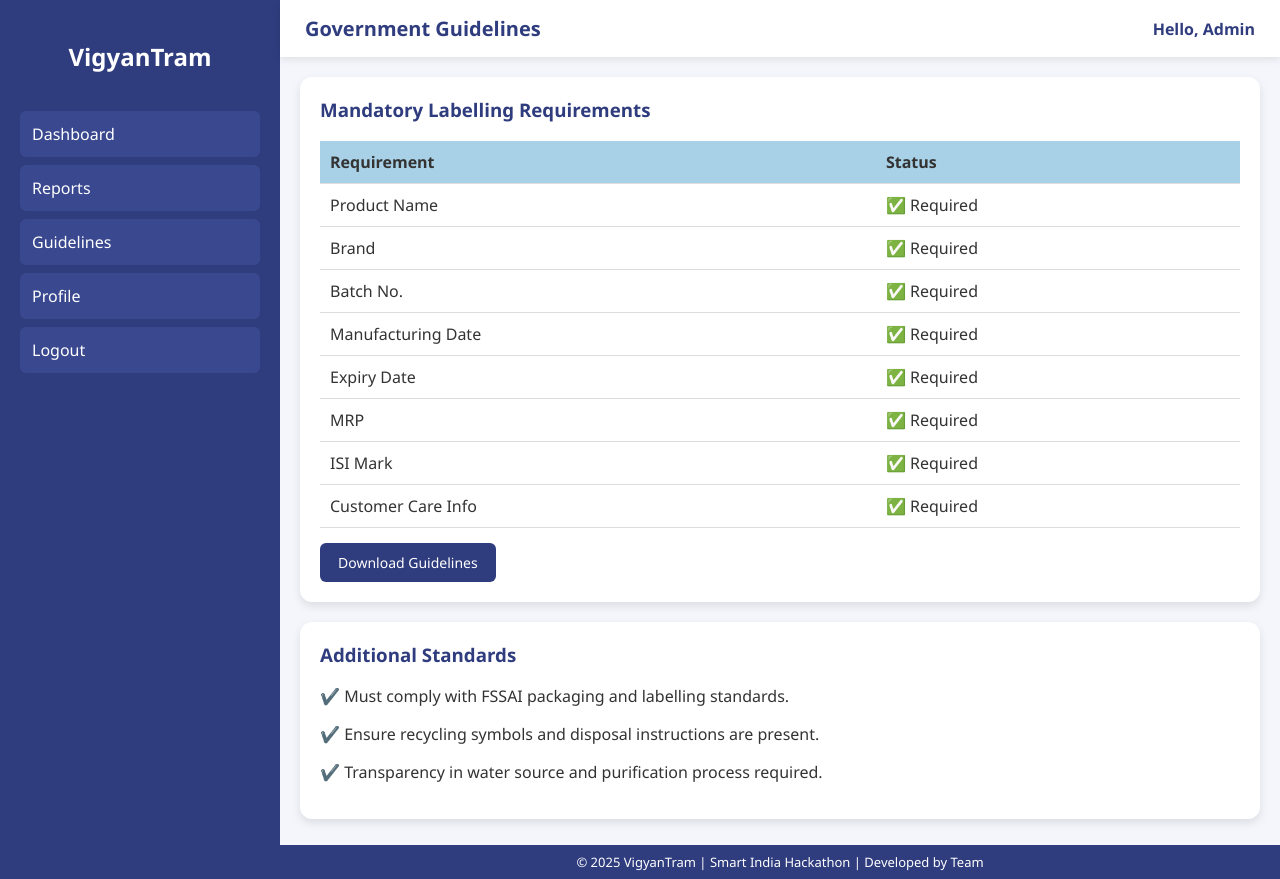
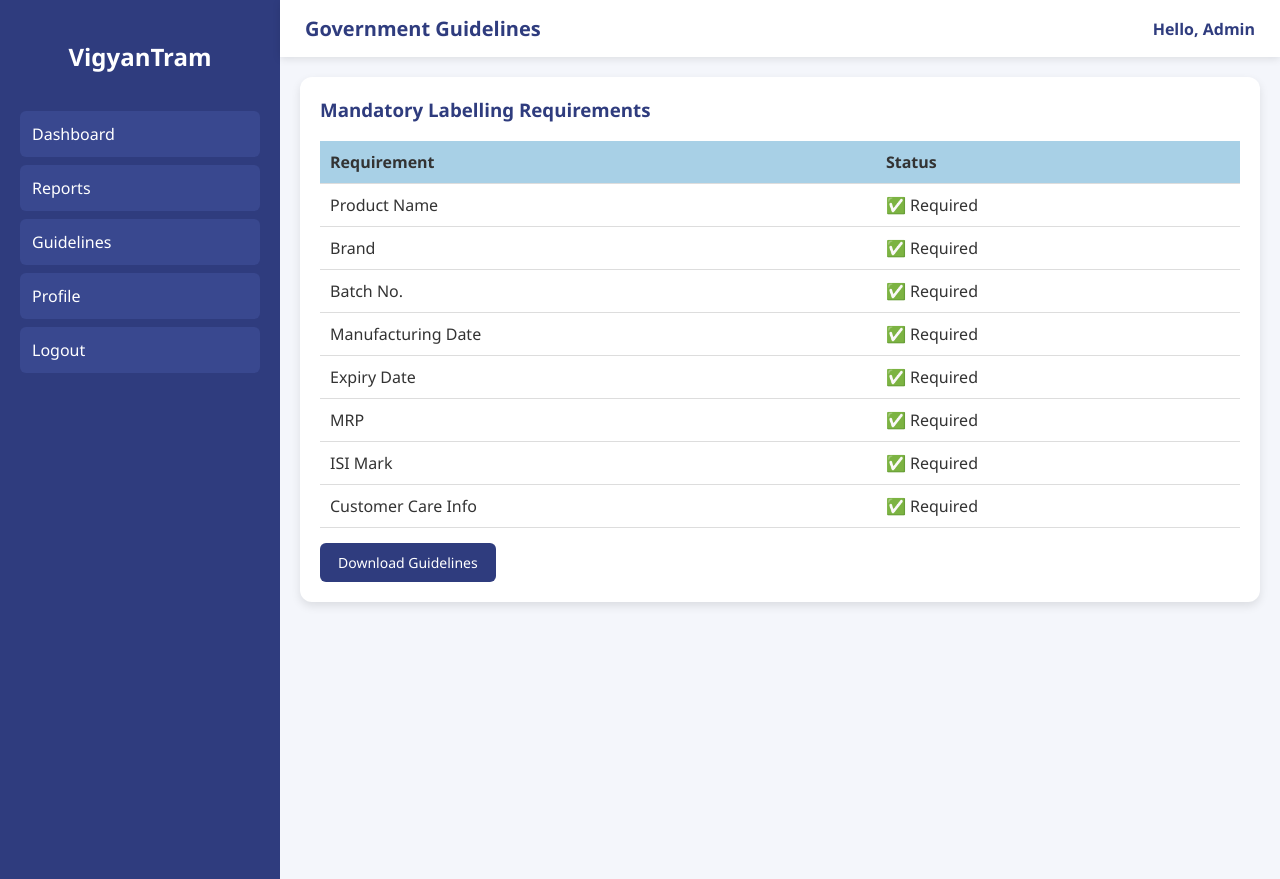
Before and after one commit to 202301100067/VigyanTram, a Flask app: page /guidelines in a window 1280 px wide. Run offline with Flask 3, Linux system fonts and the light colour scheme.

Commit message:
Update app.py and guidelines.html

```diff
--- a/app.py
+++ b/app.py
@@ -1,17 +1,30 @@
-from flask import Flask, render_template, Response, url_for
+from flask import Flask, render_template, Response, url_for, redirect
 from reportlab.pdfgen import canvas
 from io import BytesIO
+
 app = Flask(__name__)
 
 # -----------------------------
-# Dashboard / Home
+# Home / Dashboard
 # -----------------------------
+@app.route("/")
 @app.route("/dashboard")
 def dashboard():
     return render_template("dashboard.html")
 
 # -----------------------------
-# Export PDF route
+# Reports Page
+# -----------------------------
+@app.route("/report")
+def report():
+    reports = [
+        {"Name": "AquaFresh", "Brand": "AquaPure Pvt Ltd", "Expiry": "12/2026"},
+        {"Name": "MB Whey", "Brand": "MuscleBoost Pvt Ltd", "Expiry": "12/2026"}
+    ]
+    return render_template("report.html", reports=reports)
+
+# -----------------------------
+# Export Report PDF
 # -----------------------------
 @app.route("/download_report")
 def download_report():
@@ -19,7 +32,6 @@ def download_report():
     pdf = canvas.Canvas(buffer)
     pdf.setTitle("Product Report")
 
-    # Sample product details (you can pass dynamic data here)
     product = {
         "Name": "MB Whey",
         "Brand": "MuscleBoost",
@@ -32,7 +44,6 @@ def download_report():
 
     pdf.setFont("Helvetica-Bold", 16)
     pdf.drawString(200, 800, "Product Report")
-
     pdf.setFont("Helvetica", 12)
     y = 750
     for key, value in product.items():
@@ -50,18 +61,6 @@ def download_report():
     )
 
 # -----------------------------
-# Reports Page
-# -----------------------------
-@app.route("/report")
-def report():
-    # Example data for reports
-    reports = [
-        {"Name": "AquaFresh", "Brand": "AquaPure Pvt Ltd", "Expiry": "12/2026"},
-        {"Name": "MB Whey", "Brand": "MuscleBoost Pvt Ltd", "Expiry": "12/2026"}
-    ]
-    return render_template("report.html", reports=reports)
-
-# -----------------------------
 # Guidelines Page
 # -----------------------------
 @app.route("/guidelines")
@@ -74,7 +73,6 @@ def guidelines_page():
     }
     gov_guidelines = ["Name", "Brand", "Expiry Date", "Batch No", "FSSAI No"]
 
-    # Prepare status for display
     status_list = []
     for field in gov_guidelines:
         status = "Present ✅" if field in extracted else "Missing ⚠️"
@@ -101,7 +99,6 @@ def download_guidelines():
 
     pdf.setFont("Helvetica-Bold", 16)
     pdf.drawString(200, 800, "Guidelines Report")
-
     pdf.setFont("Helvetica", 12)
     y = 750
     pdf.drawString(50, y, "Field")
@@ -129,7 +126,7 @@ def download_guidelines():
 # -----------------------------
 @app.route("/logout")
 def logout():
-    # Implement session clearing here if using login
+    # If using login sessions, implement session clearing here
     return redirect(url_for('dashboard'))
 
 # -----------------------------
--- a/templates/guidelines.html
+++ b/templates/guidelines.html
@@ -169,18 +169,9 @@
 
       </div>
 
-      <div class="card">
-        <h3>Additional Standards</h3>
-        <p>✔️ Must comply with FSSAI packaging and labelling standards.</p>
-        <p>✔️ Ensure recycling symbols and disposal instructions are present.</p>
-        <p>✔️ Transparency in water source and purification process required.</p>
-      </div>
-    </div>
 
-    <!-- Footer -->
-    <footer>
-      &copy; 2025 VigyanTram | Smart India Hackathon | Developed by Team
-    </footer>
+
+
   </div>
 </body>
 </html>
```
